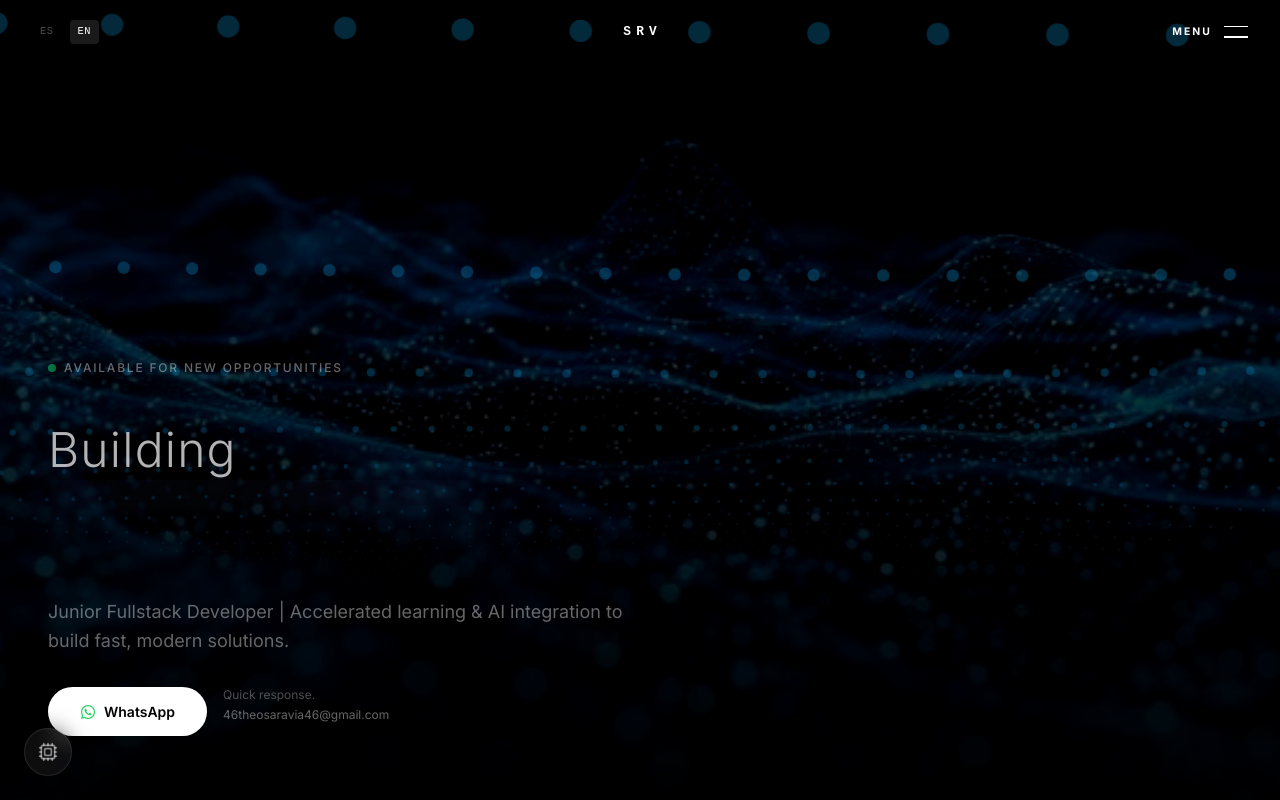
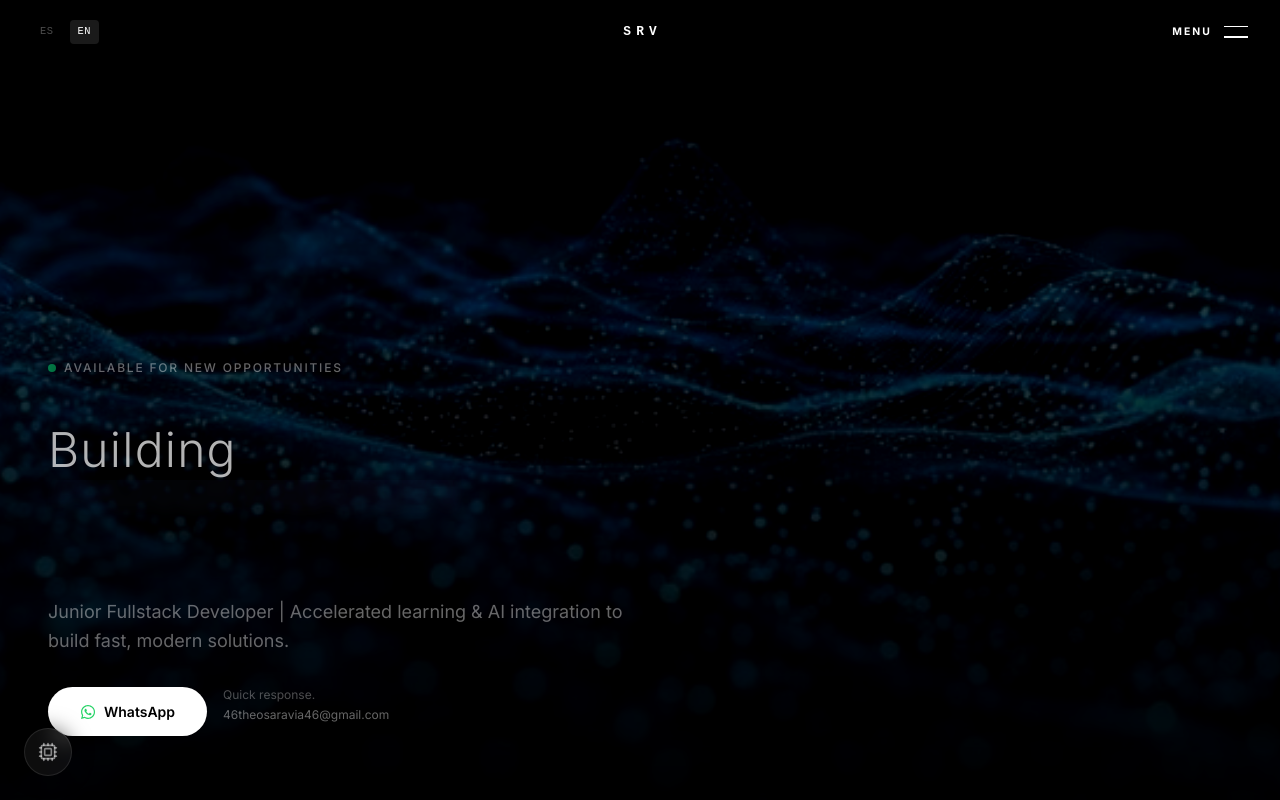
Before and after one commit to saraviadev/portfolio.web, a Next.js app: page / in a window 1280 px wide. Shown: the top 800 px of the page. Built offline with nearby package versions, Linux system fonts and the light colour scheme.

Commit message:
fix: remove interactive canvas overlay to display only the raw static background image per user request

```diff
--- a/src/components/sections/HeroSection.tsx
+++ b/src/components/sections/HeroSection.tsx
@@ -7,7 +7,6 @@ import Link from "next/link";
 import { FaWhatsapp } from "react-icons/fa";
 
 import { DynamicText } from "@/components/ui/DynamicText";
-import { InteractiveCyberGrid } from "@/components/ui/InteractiveCyberGrid";
 
 export function HeroSection() {
   const { t, language } = useLanguage();
@@ -59,7 +58,7 @@ export function HeroSection() {
       id="hero"
       style={{ perspective: "1200px" }}
     >
-      {/* Interactive 3D Cyber-Grid Background Container */}
+      {/* Background Container */}
       <div
         className="absolute inset-0 z-0 transition-transform duration-300 ease-out pointer-events-none"
         style={{
@@ -68,15 +67,12 @@ export function HeroSection() {
           willChange: "transform"
         }}
       >
-        {/* Base Layer: The high-res Cyber-Grid image passed by the user (ALWAYS FULLY VISIBLE) */}
+        {/* Base Layer: The high-res Cyber-Grid image passed by the user */}
         <img
           src="/hero-bg.png"
           alt="3D Cyber-Grid mesh background"
           className="absolute inset-0 w-full h-full object-cover opacity-75 filter brightness-[0.38] contrast-[1.12] saturate-[1.1] select-none pointer-events-none"
         />
-
-        {/* Live Mathematical 3D Cyber-Grid Canvas (creates the interactive "mini-mountains" and waves on top of the image) */}
-        <InteractiveCyberGrid />
       </div>
 
       {/* Dark overlay gradient for maximum text readability */}
```
